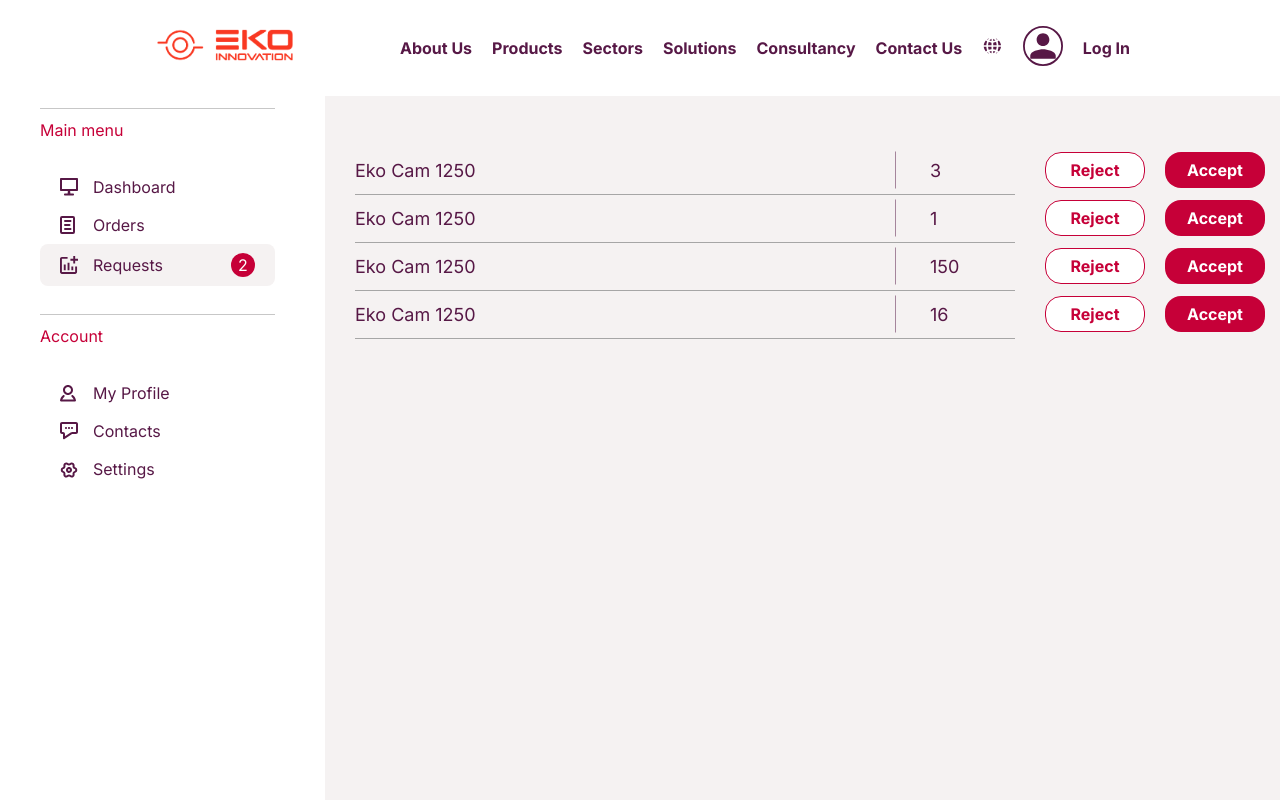
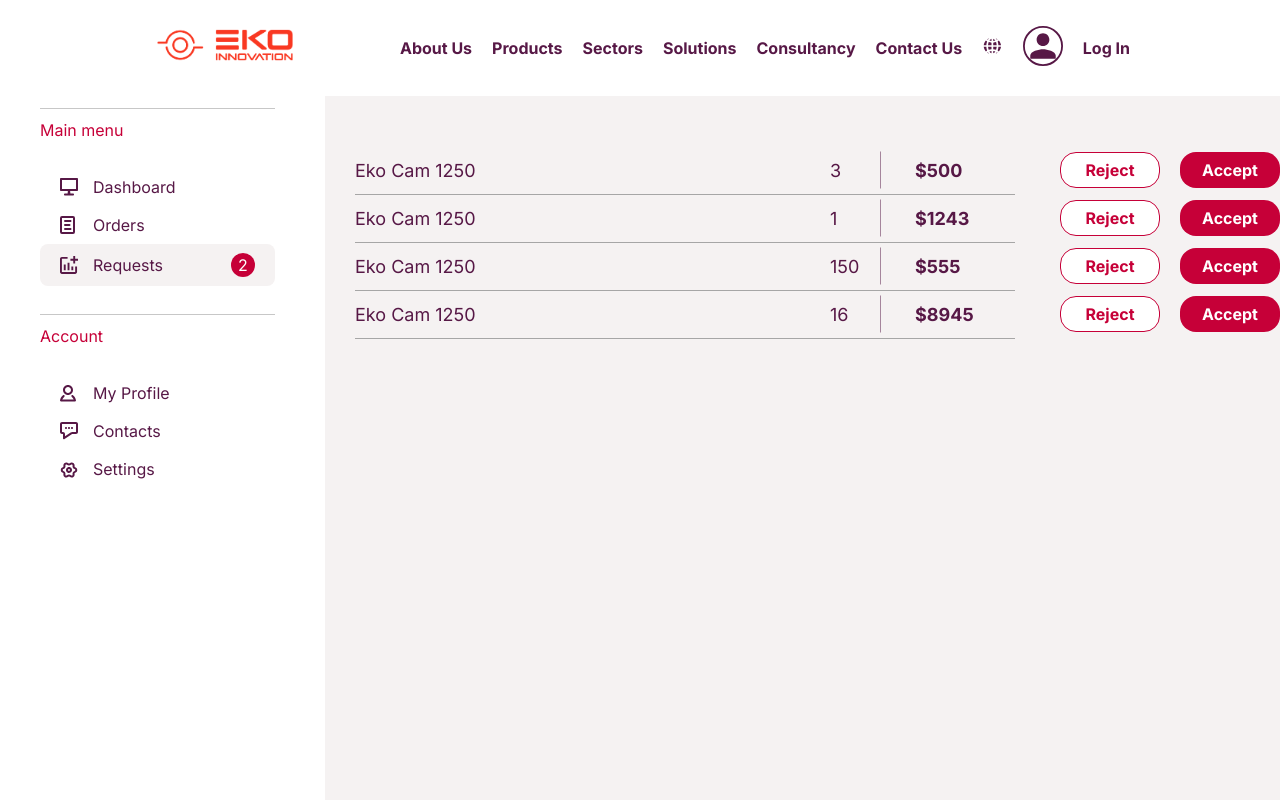
Before and after one commit to ZerdaGul/SoftMinds-Software-Project, a React (Create React App) app in the folder frontend/: page /profile/requests in a window 1280 px wide. Shown: the top 800 px of the page. Built offline with nearby package versions, Linux system fonts and the light colour scheme.

Commit message:
button styles updated

```diff
--- a/frontend/src/components/requests/Requests.jsx
+++ b/frontend/src/components/requests/Requests.jsx
@@ -3,24 +3,33 @@ import React from 'react'
 import './requests.scss';
 const orders=[
     {product: 'Eko Cam 1250',
-        amount: 3},
+        amount: 3,
+        price: 500
+    },
         {product: 'Eko Cam 1250',
-        amount: 1},
+        amount: 1,
+        price:1243
+    },
         {product: 'Eko Cam 1250',
-        amount: 150},
+        amount: 150,
+        price: 555
+    },
         {product: 'Eko Cam 1250',
-        amount: 16},
+        amount: 16,
+        price: 8945
+    },
 
 ]
 const Requests = () => {
   return (
     <section className='requests'>
         <ul className="requests__products">
-                {orders.map(({product, amount}, i) => {
+                {orders.map(({product, amount, price}, i) => {
                     return(
                         <li key={i} className="requests__product">
                             <div className="requests__product-name">{product}</div>
                             <div className="requests__product-amount">{amount}</div>
+                            <div className="requests__product-price">${price}</div>
                             <div className="requests__buttons">
                                 <button className="button button__small button__small-white">Reject</button>
                                 <button className="button button__small ">Accept</button>
--- a/frontend/src/components/requests/requests.scss
+++ b/frontend/src/components/requests/requests.scss
@@ -16,12 +16,15 @@
         font-size: 18px;
         height: 48px;
         display: grid;
-        grid-template-columns: 540px 70px 240px;
+        grid-template-columns: 440px 50px 100px 240px;
         gap: 35px;
         align-items: center;
         &-name{
             width: 100%;
             text-align: left;
+            position: relative;
+        }
+        &-amount{
             position: relative;
             &::after{
                 content: '';
@@ -33,6 +36,9 @@
                 transform: translateY(50%);
                 left: 100%;
             }
+        }
+        &-price {
+            font-weight: 700;
         }
         &::after{
             content: "";
--- a/frontend/src/style/buttons.scss
+++ b/frontend/src/style/buttons.scss
@@ -30,5 +30,15 @@
         color: $red;
         border: 1px solid $red;
     }
+    &:hover{
+        background: none;
+        border: 1px solid $red;
+        color: $red;
+    }
+    &:active{
+        background-color: $orange;
+        color: #fff;
+        border: none;
+    }
 
 }
```
